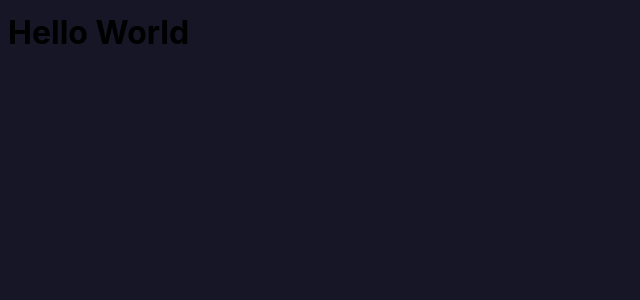
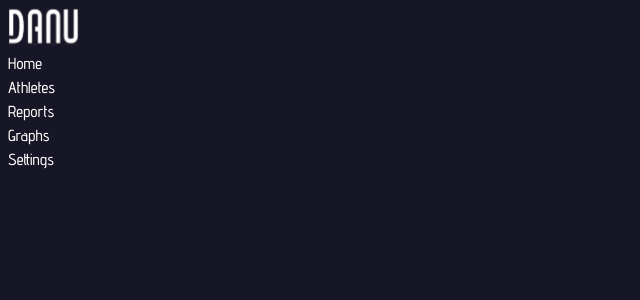
Before and after one commit to VladeanClaudiu/danu-react-web-challenge, a React (Vite) app in the folder danu-react-web-app/: page / in a window 1280 px wide. Both pictures are taken after a click on the button "Login". Shown: the top 300 px of the page, without its empty margins (0-640 px from the left). Built offline with nearby package versions, Linux system fonts and the light colour scheme.

Commit message:
working on the navbar

```diff
--- a/danu-react-web-app/src/App.css
+++ b/danu-react-web-app/src/App.css
@@ -1,5 +1,8 @@
+@import url('https://fonts.googleapis.com/css2?family=Advent+Pro:wght@400;500;700&display=swap');
+
 body {
     background-color: #161626;
+    font-family: 'Advent Pro', sans-serif;
 }
 
 .login-page {
@@ -7,3 +10,10 @@ body {
   text-align: center;
   margin-top: 40%;
 }
+
+.dashboard-nav a{
+  color: white;
+  text-decoration: none;
+  font-weight: 500;
+  display: flex;
+}
--- a/danu-react-web-app/src/App.jsx
+++ b/danu-react-web-app/src/App.jsx
@@ -1,6 +1,7 @@
 import { useState } from 'react'
 import './App.css'
 import LoginPage from './components/LoginPage'
+import {Route, Link} from 'react-router-dom'
 
 function App() {
   const [loggedIn, setLoggedIn] = useState(false)
@@ -17,7 +18,16 @@ function App() {
   //main application function
   function DanuDashboard() {
     return(
-      <h1>Hello World</h1>
+      <div>
+        <nav className='dashboard-nav'>
+          <img src="./danu.svg" alt="the danu logo"/>
+          <Link>Home</Link>
+          <Link>Athletes</Link>
+          <Link>Reports</Link>
+          <Link>Graphs</Link>
+          <Link>Settings</Link>
+        </nav>
+      </div>
     )
   }
 
--- a/danu-react-web-app/src/main.jsx
+++ b/danu-react-web-app/src/main.jsx
@@ -1,10 +1,15 @@
 import React from 'react'
 import ReactDOM from 'react-dom/client'
+import {BrowserRouter as Router} from 'react-router-dom'
 import App from './App'
 import './index.css'
 
+
 ReactDOM.createRoot(document.getElementById('root')).render(
-  <React.StrictMode>
-    <App />
-  </React.StrictMode>
+  <Router>
+    <React.StrictMode>
+      <App />
+    </React.StrictMode>
+  </Router>
+
 )
```
